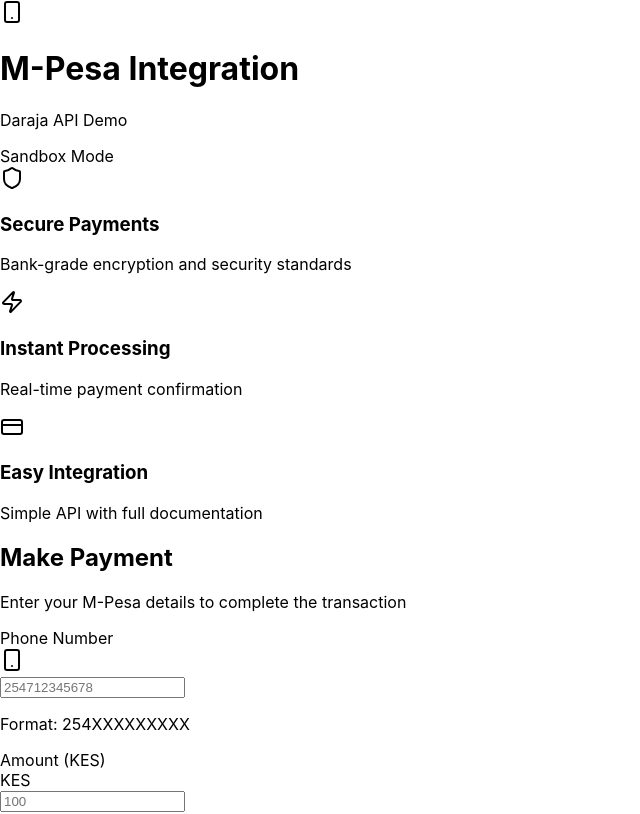
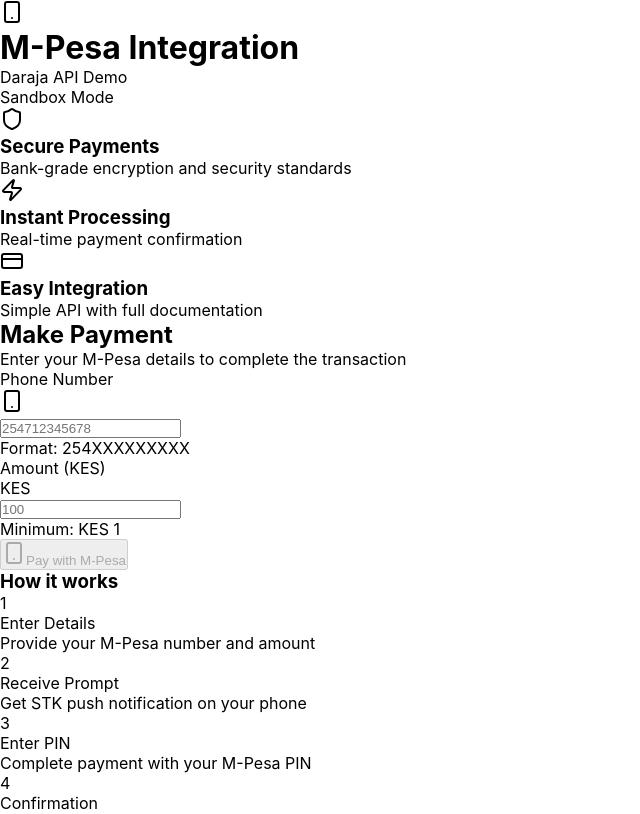
Before and after one commit to Peterjakes/mpesa-intergration-demo, a React (Create React App) app in the folder frontend/: page / in a window 1280 px wide. Shown: the top 814 px of the page, without its empty margins (0-640 px from the left). Built offline with nearby package versions, Linux system fonts and the light colour scheme; no server answers.

Commit message:
created payment interface with full UI

```diff
--- a/frontend/src/App.css
+++ b/frontend/src/App.css
@@ -1,38 +1,36 @@
-.App {
-  text-align: center;
+* {
+  margin: 0;
+  padding: 0;
+  box-sizing: border-box;
 }
 
-.App-logo {
-  height: 40vmin;
-  pointer-events: none;
+body {
+  font-family: -apple-system, BlinkMacSystemFont, 'Segoe UI', 'Roboto', 'Oxygen',
+    'Ubuntu', 'Cantarell', 'Fira Sans', 'Droid Sans', 'Helvetica Neue',
+    sans-serif;
+  -webkit-font-smoothing: antialiased;
+  -moz-osx-font-smoothing: grayscale;
 }
 
-@media (prefers-reduced-motion: no-preference) {
-  .App-logo {
-    animation: App-logo-spin infinite 20s linear;
-  }
-}
-
-.App-header {
-  background-color: #282c34;
-  min-height: 100vh;
-  display: flex;
-  flex-direction: column;
-  align-items: center;
-  justify-content: center;
-  font-size: calc(10px + 2vmin);
-  color: white;
-}
-
-.App-link {
-  color: #61dafb;
-}
-
-@keyframes App-logo-spin {
-  from {
-    transform: rotate(0deg);
-  }
+@keyframes spin {
   to {
     transform: rotate(360deg);
   }
 }
+
+.animate-spin {
+  animation: spin 1s linear infinite;
+}
+
+@keyframes pulse {
+  0%, 100% {
+    opacity: 1;
+  }
+  50% {
+    opacity: .5;
+  }
+}
+
+.animate-pulse {
+  animation: pulse 2s cubic-bezier(0.4, 0, 0.6, 1) infinite;
+}
```
